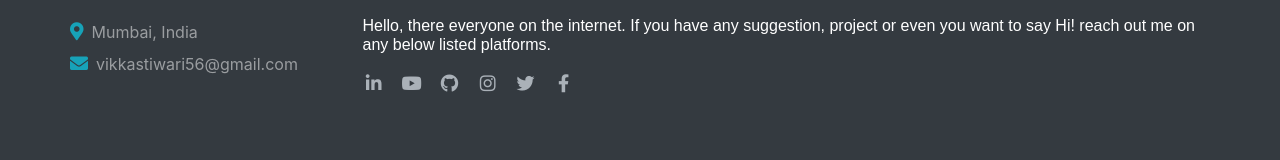
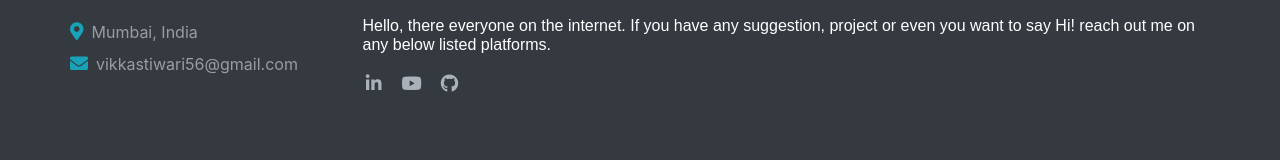
Before and after one commit to vikkastiwari/portfolio, a React (Create React App) app: page / in a window 1280 px wide. Shown: the part 7144-7304 px from the top of the page. Built offline with nearby package versions, Linux system fonts and the light colour scheme; no server answers; a web font is replaced by a local one.

Commit message:
links updated

```diff
--- a/src/sections/Contact/Contact.js
+++ b/src/sections/Contact/Contact.js
@@ -126,42 +126,6 @@ const Contact = (props) => {
                   <i className="fab fa-github"></i>
                 </a>
               </li>
-              <li className="social-icons-instagram">
-                <a
-                  data-toggle="tooltip"
-                  href="https://www.instagram.com/pro.mode5/"
-                  target="_blank"
-                  rel="noreferrer"
-                  title=""
-                  data-original-title="Instagram"
-                >
-                  <i className="fab fa-instagram"></i>
-                </a>
-              </li>
-              <li className="social-icons-twitter">
-                <a
-                  data-toggle="tooltip"
-                  href="https://twitter.com/pro_mo5"
-                  target="_blank"
-                  rel="noreferrer"
-                  title=""
-                  data-original-title="Twitter"
-                >
-                  <i className="fab fa-twitter"></i>
-                </a>
-              </li>
-              <li className="social-icons-facebook">
-                <a
-                  data-toggle="tooltip"
-                  href="https://www.facebook.com/programmersmode/"
-                  target="_blank"
-                  rel="noreferrer"
-                  title=""
-                  data-original-title="Facebook"
-                >
-                  <i className="fab fa-facebook-f"></i>
-                </a>
-              </li>
             </ul>
             {/* <form
               id="contact-form"
```
